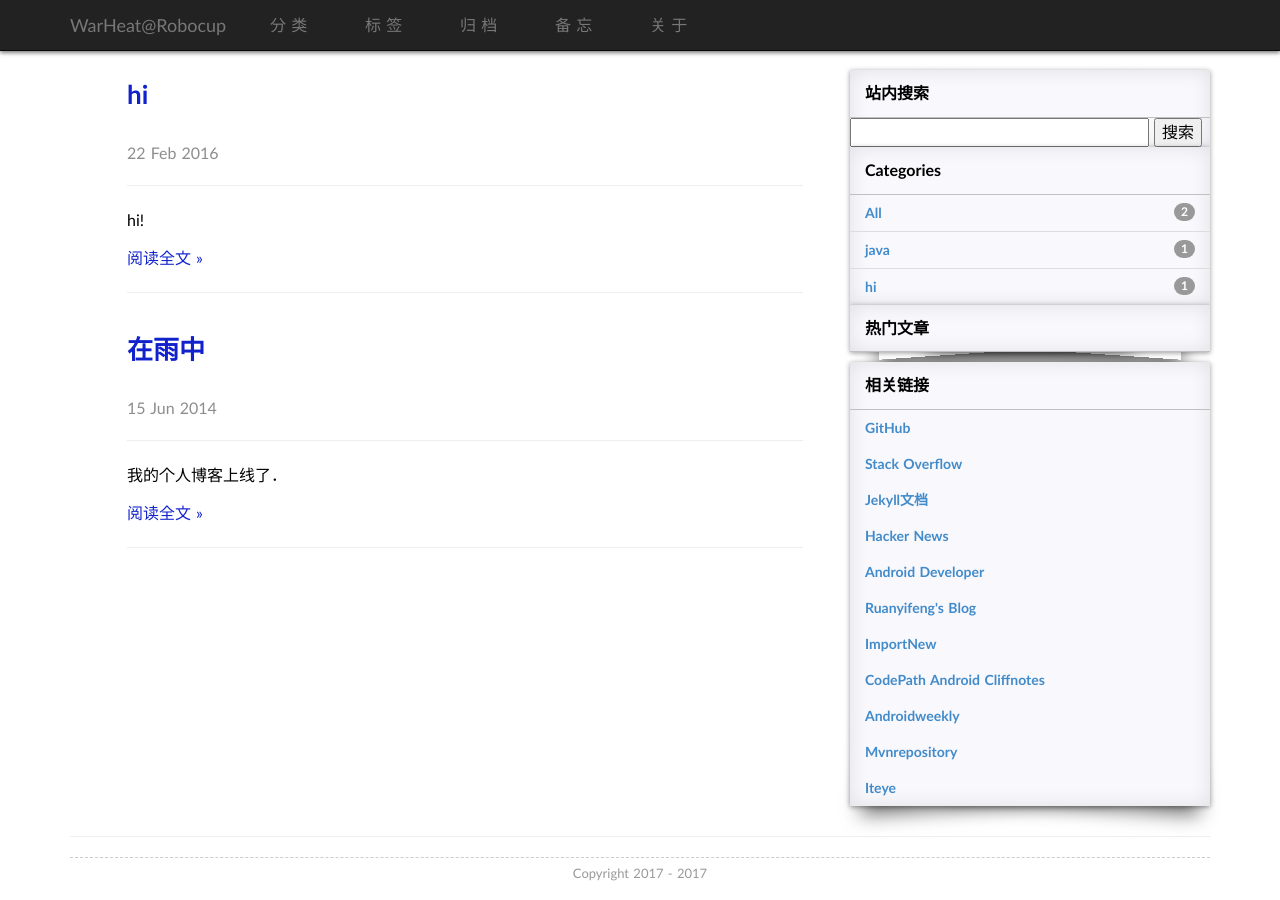
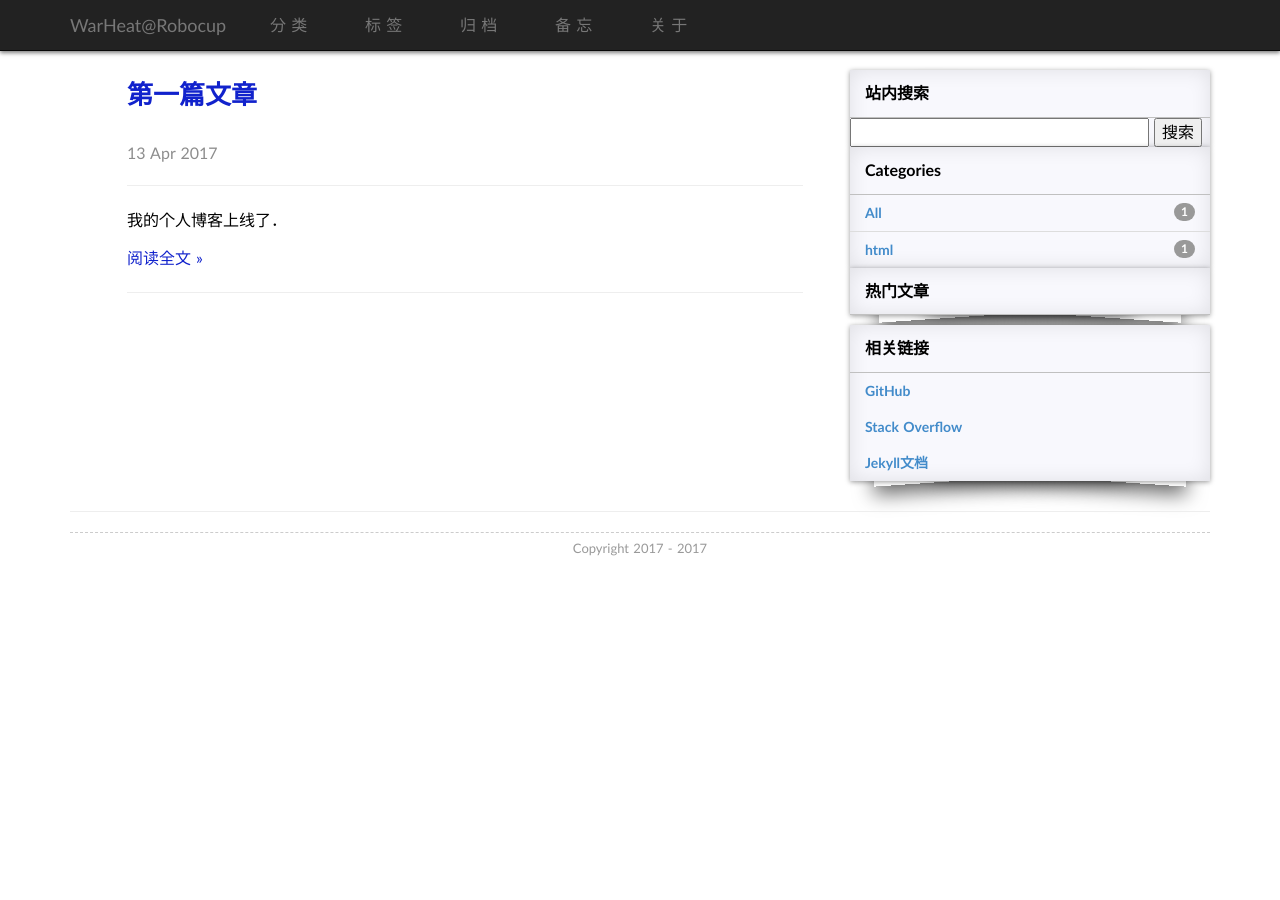
Before and after one commit to whtqh/whtqh.github.io, a Jekyll site: the page built from index.html, in a window 1280 px wide. Built offline with Jekyll 4.4.1, drawn with Linux system fonts in a browser that asks for light colours; some web fonts are replaced; the list of posts is cut into pages by our own code; comment, search, counter and statistics services are not loaded.

```diff
--- a/_includes/links.html
+++ b/_includes/links.html
@@ -1,6 +1,7 @@
 <div class="shadow-corner-curl hidden-xs">
 <div class="categories-list-header">
         相关链接
+
 </div>
 <ul class="list-unstyled">
     <li>
@@ -18,52 +19,6 @@
                   Jekyll文档
                 </a>
     </li>
-
-               <li>
-                <a href="https://news.ycombinator.com/" class="categories-list-item">
-                   Hacker News
-                </a>
-              </li>
-
-              <li>
-                <a href="http://developer.android.com/" class="categories-list-item">
-                   Android Developer
-                </a>
-              </li>
-
-              <li>
-                <a href="http://www.ruanyifeng.com/blog/" class="categories-list-item">
-                   Ruanyifeng's Blog
-                </a>
-              </li>
-
-
-  <li>
-                <a href="http://www.importnew.com/" class="categories-list-item">
-                   ImportNew
-                </a>
-              </li>
-<li>
-                <a href="http://guides.codepath.com/android" class="categories-list-item">
-                   CodePath Android Cliffnotes
-                </a>
-              </li>
-<li>
-                <a href="http://androidweekly.net/" class="categories-list-item">
-                   Androidweekly
-                </a>
-              </li>
-<li>
-			<a href="http://mvnrepository.com/" class="categories-list-item">
-                   Mvnrepository
-                </a>
-              </li>
-<li>
-			<a href="http://www.iteye.com/" class="categories-list-item">
-                  Iteye
-                </a>
-              </li>
-
 </ul>
 
 </div>
--- a/_posts/2016-02-22-hi.md
+++ /dev/null
@@ -1,8 +0,0 @@
----
-layout: post
-title: hi
-categories: hi
-tags: hi
----
-
-hi!
```
Also changed, not shown: _posts/2014-06-15-in-the-rain.md (deleted, +0 -12 lines), _posts/2017-04-13-Hello-World.md (added, +12 -0 lines). Lines whose indentation alone changed are shown as unchanged.
